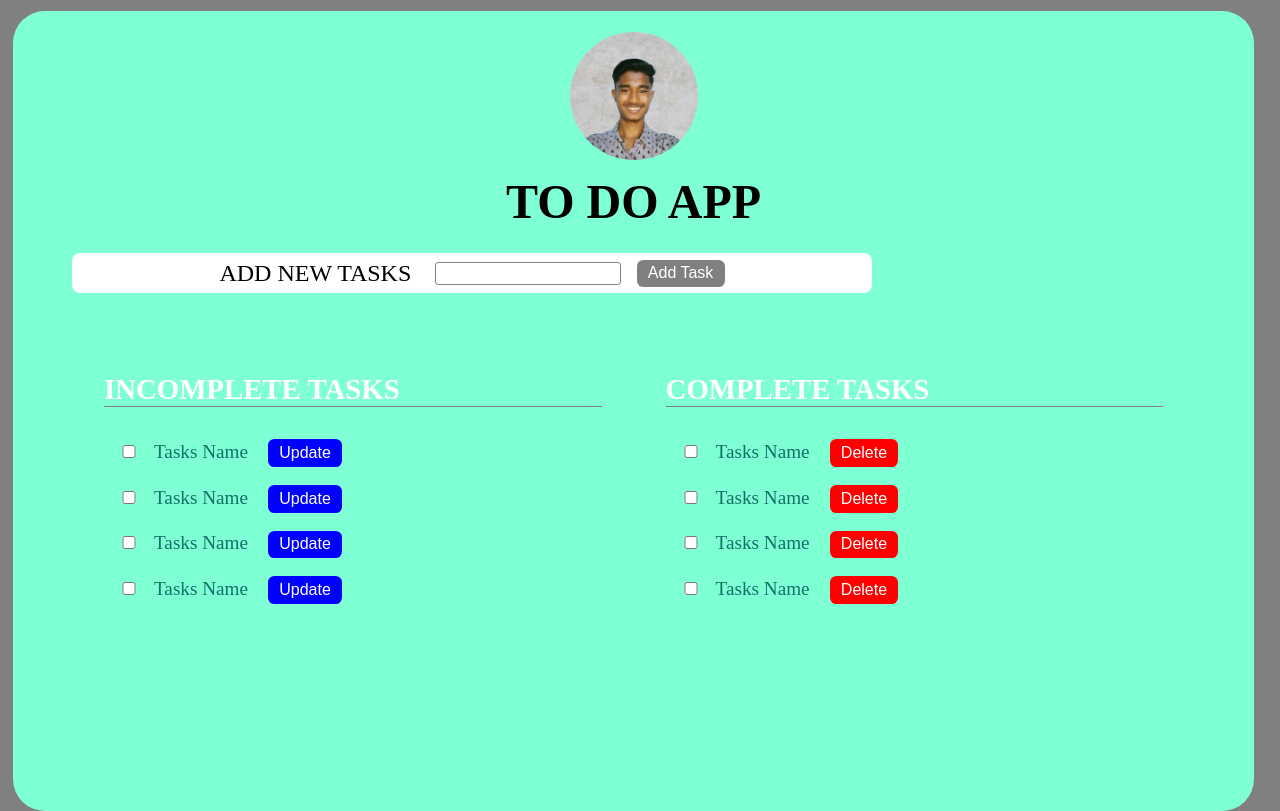
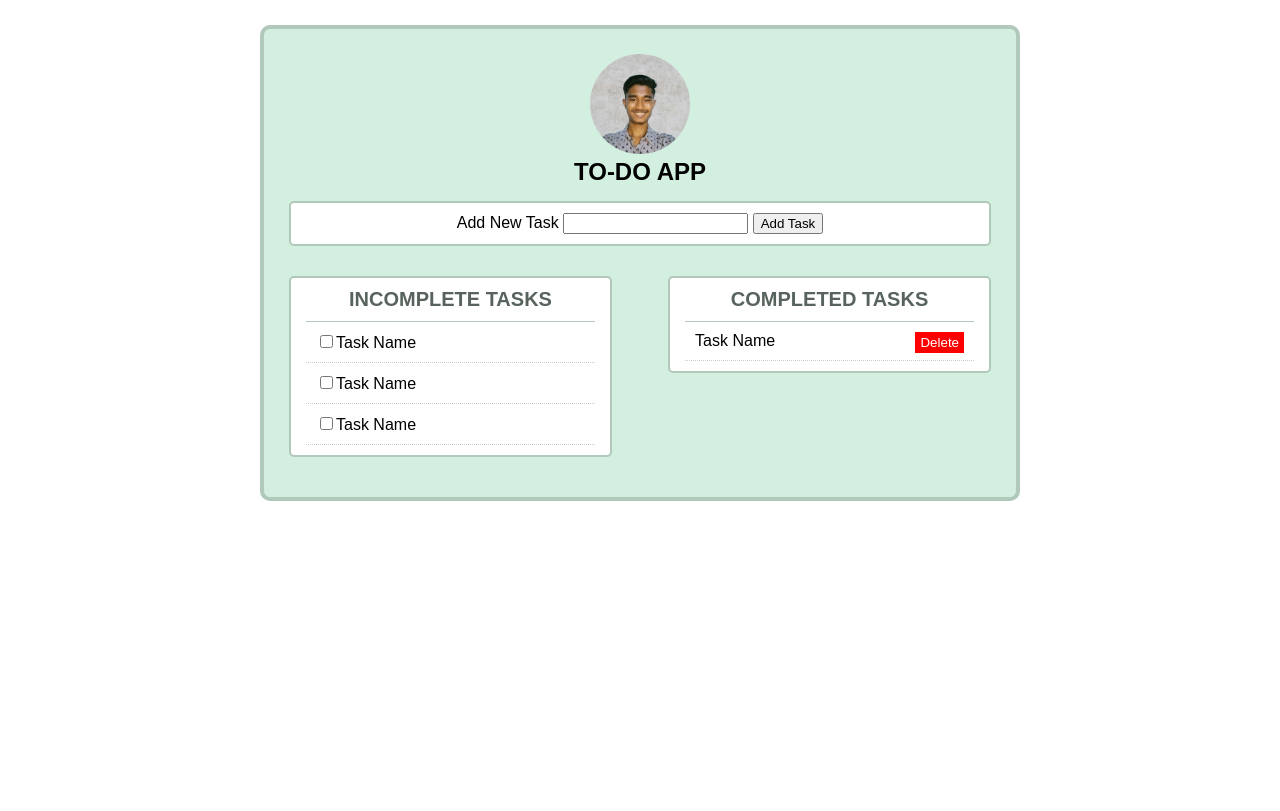
Before and after one commit to codewithsaidul/JS-DOM, a website: page index.html in a window 1280 px wide. Drawn offline with Linux system fonts and the light colour scheme.

Commit message:
1.1 Change

```diff
--- a/index.html
+++ b/index.html
@@ -11,71 +11,39 @@
 
     <section class="container">
         <div class="logo">
-                <img src="./images/use.png" alt="">
+          <img src="images/use.png" alt="Learn with Sumit" />
         </div>
+        <h1 id="header" class="header">To-Do App</h1>
 
-            <h1 class="heading">to do app</h1>
-
-            <form class="new-task-container box-1">
-                <label for="new-task">add new tasks</label>
-                <input type="text" id="to-do">
-                <button type="button" class="btn">add task</button>
+        <form class="new-task-container box">
+          <label for="new-task">Add New Task</label>
+          <input type="text" id="new-task" />
+          <input type="submit" id="addTask" value="Add Task" />
         </form>
 
-
-            <div class="to-do-list">
-                <div class="box">
-                    <h1 class="head">incomplete tasks</h1>
-
-                   <ul id="item">
+        <div class="todo-list box">
+          <h2>Incomplete Tasks</h2>
+          <ul id="items">
             <li class="item">
-                            <input type="checkbox"><label>tasks name</label>
-                            <button type="button" class="btn update">update</button> <br></br>
+              <input type="checkbox" /><label>Task Name</label>
             </li>
-
             <li class="item">
-                            <input type="checkbox"><label>tasks name</label>
-                            <button type="button" class="btn update">update</button> <br></br>
+              <input type="checkbox" /><label>Task Name</label>
             </li>
-
             <li class="item">
-                            <input type="checkbox"><label>tasks name</label>
-                            <button type="button" class="btn update">update</button> <br></br>
-                        </li>
-
-                        <li class="item">
-                            <input type="checkbox"><label>tasks name</label>
-                            <button type="button" class="btn update">update</button> <br></br>
+              <input type="checkbox" /><label>Task Name</label>
             </li>
           </ul>
         </div>
+        <!--/todo-list-->
 
-                <div class="box">
-                    <h1 class="head">complete tasks</h1>
-
-                   <ul id="item">
-                        <li class="item">
-                            <input type="checkbox"><label>tasks name</label>
-                            <button type="button" class="btn delete">delete</button> <br></br>
-                        </li>
-
-                        <li class="item">
-                            <input type="checkbox"><label>tasks name</label>
-                            <button type="button" class="btn delete">delete</button> <br></br>
-                        </li>
-
-                        <li class="item">
-                            <input type="checkbox"><label>tasks name</label>
-                            <button type="button" class="btn delete">delete</button> <br></br>
-                        </li>
-
-                        <li class="item">
-                            <input type="checkbox"><label>tasks name</label>
-                            <button type="button" class="btn delete">delete</button> <br></br>
-                        </li>
+        <div class="complete-list box">
+          <h2>Completed Tasks</h2>
+          <ul>
+            <li class="item">Task Name <button class="delete">Delete</button></li>
           </ul>
         </div>
-            </div>
+        <!--/complete-list-->
       </section>
 
 
```
Also changed, not shown: dist/style.css. Lines whose indentation alone changed are shown as unchanged.
